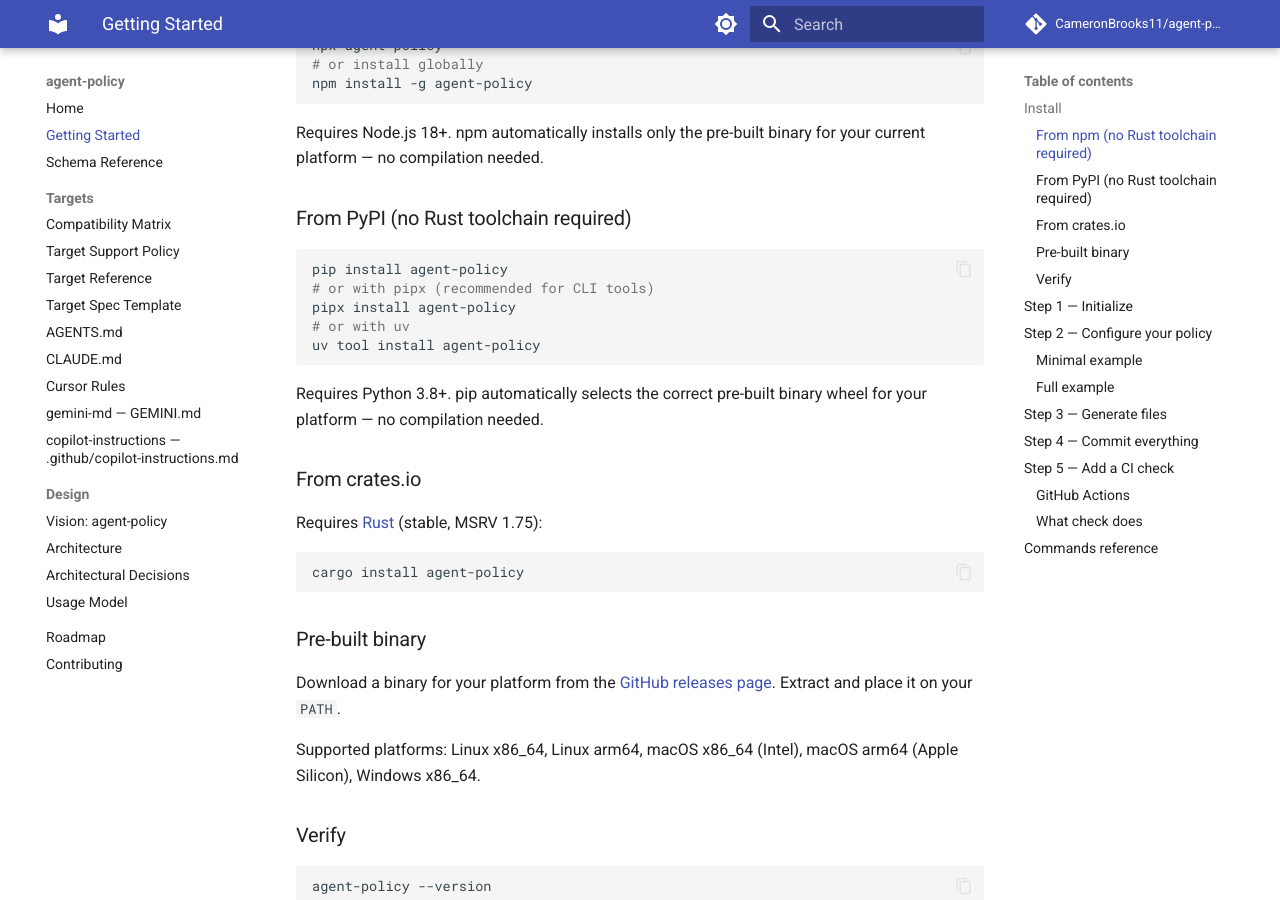
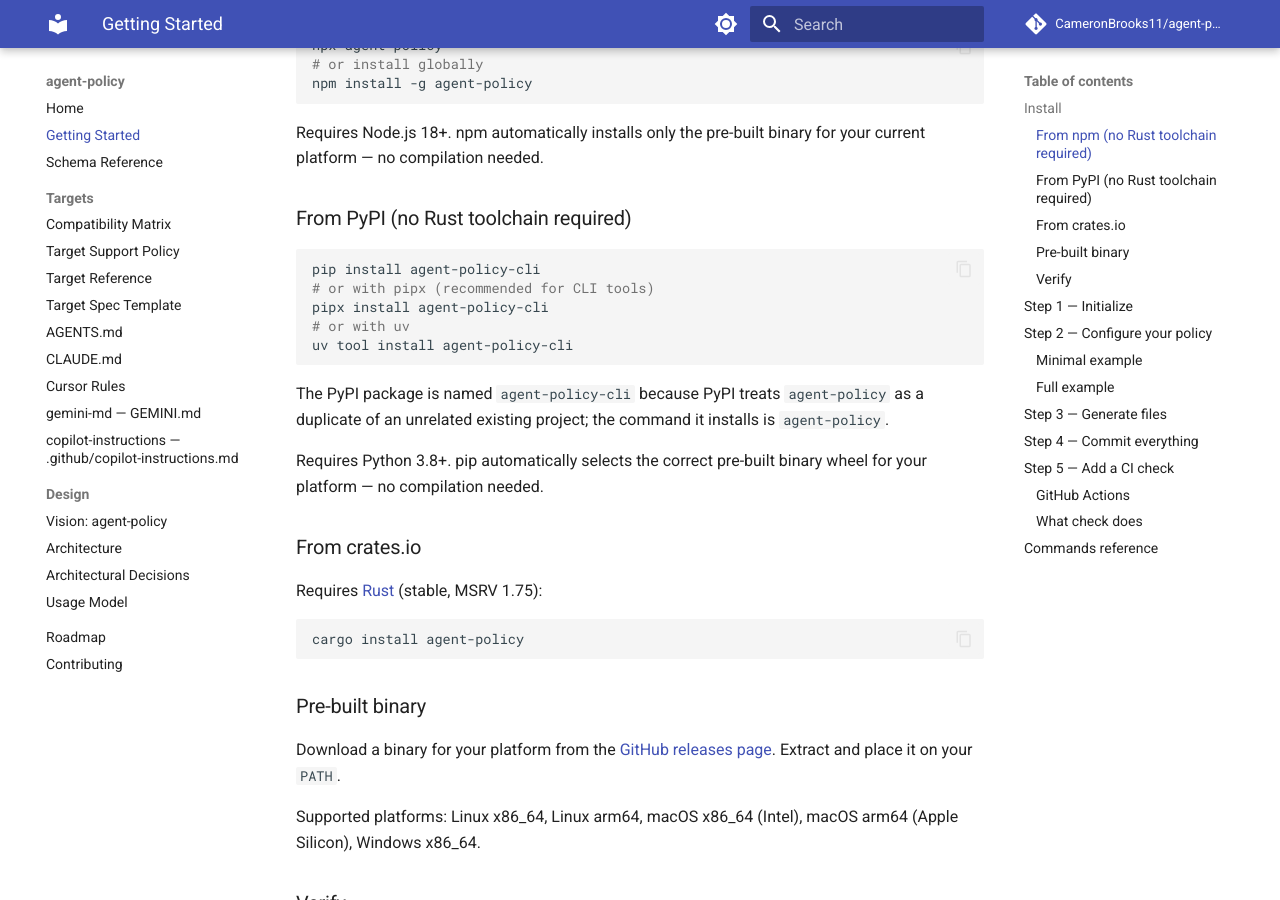
Before and after one commit to CameronBrooks11/agent-policy, an MkDocs documentation site: the page built from docs/getting-started.md, in a window 1280 px wide and 900 px high, scrolled down 368 px. Built offline with MkDocs 1.6.1 and Material for MkDocs 9.7.7, drawn with Linux system fonts in a browser that asks for light colours; comment, search, counter and statistics services are not loaded; some of the changed text lies outside the part shown.

Commit message:
fix(pypi): publish the pip wrapper as agent-policy-cli
PyPI refuses to register agent-policy: it normalizes away separators,
so the name collides with the unrelated agentpolicy project (0.1.1).
The wrapper never reached PyPI under either name, because no release
has run since the publish workflow landed.

Publish the distribution as agent-policy-cli. The command it installs
stays agent-policy. The README, getting-started, roadmap and changelog
install lines, the PyPI badge and the publish environment URL follow
the new name.

Refs #15

````diff
--- a/docs/getting-started.md
+++ b/docs/getting-started.md
@@ -19,12 +19,14 @@ Requires Node.js 18+. npm automatically installs only the pre-built binary for y
 ### From PyPI (no Rust toolchain required)
 
 ```bash
-pip install agent-policy
+pip install agent-policy-cli
 # or with pipx (recommended for CLI tools)
-pipx install agent-policy
+pipx install agent-policy-cli
 # or with uv
-uv tool install agent-policy
+uv tool install agent-policy-cli
 ```
+
+The PyPI package is named `agent-policy-cli` because PyPI treats `agent-policy` as a duplicate of an unrelated existing project; the command it installs is `agent-policy`.
 
 Requires Python 3.8+. pip automatically selects the correct pre-built binary wheel for your platform — no compilation needed.
 
@@ -196,7 +198,7 @@ Or with pip/pipx:
 
 ```yaml
 - name: Install agent-policy
-  run: pipx install agent-policy
+  run: pipx install agent-policy-cli
 
 - name: Check agent policy
   run: agent-policy check
````
Also changed, not shown: CHANGELOG.md (+1 -1 lines), README.md (+6 -4 lines), docs/roadmap.md (+3 -3 lines), 3 other files.
